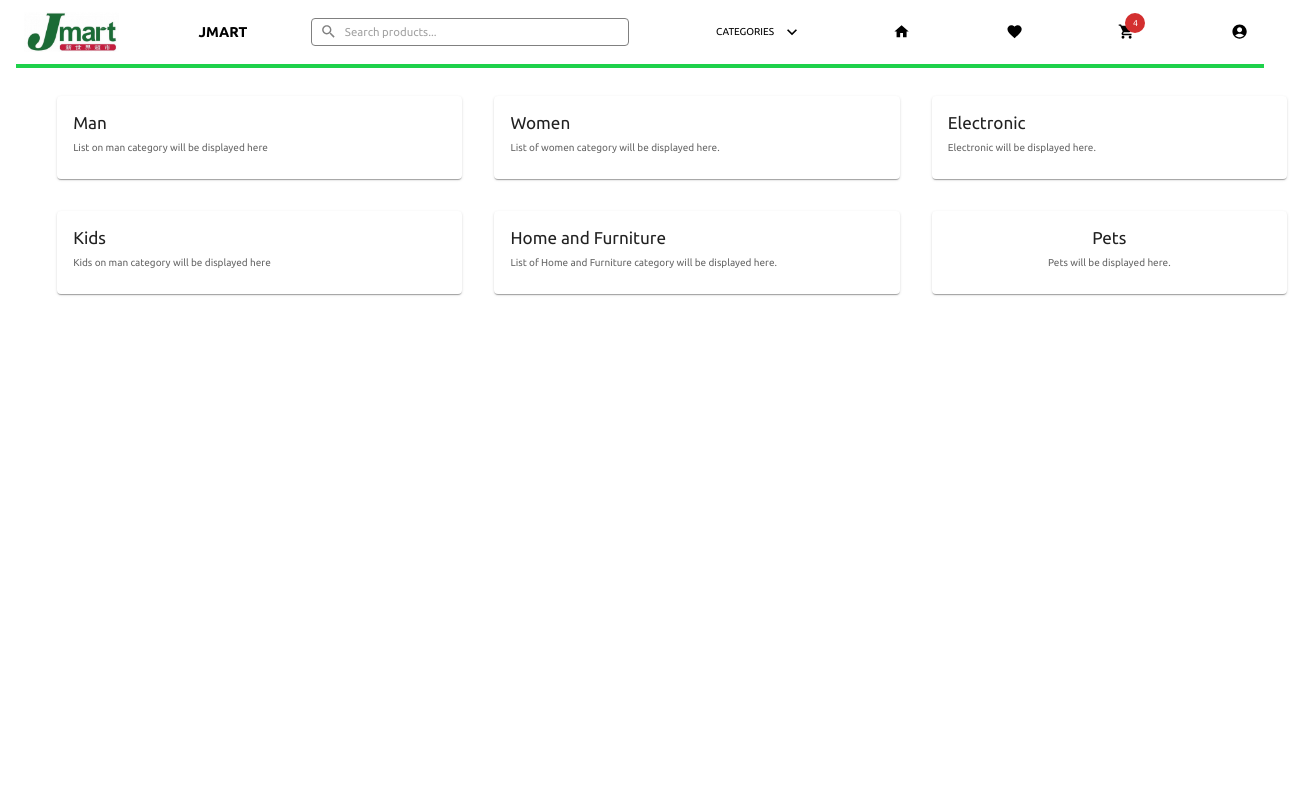
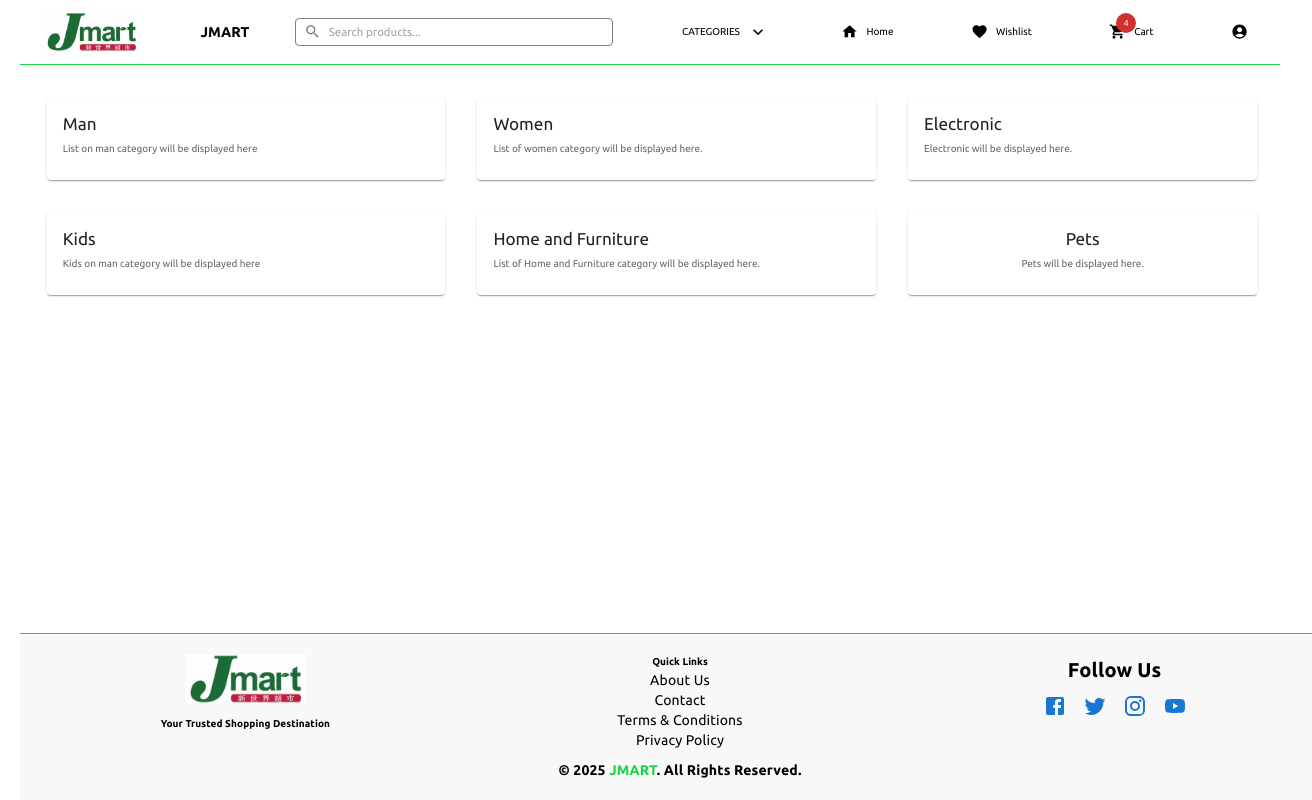
Before and after one commit to Yonas05/all-mall, a React (Create React App) app: page / in a window 1280 px wide. Shown: the whole page, 1312 px wide, since content can reach past the window. Built offline with nearby package versions, Linux system fonts and the light colour scheme.

Commit message:
footer added

```diff
--- a/src/App.js
+++ b/src/App.js
@@ -5,6 +5,7 @@ import Container from './components/Container';
 import NavBar from './components/NavBar';
 import Home  from './components/Home';
 import SlideImages from './components/SlideImage';
+import Footer from './components/Footer';
 function App() {
   return (
     <Router>
@@ -17,6 +18,7 @@ function App() {
         <Route path="/container" element={<Container />} />
         <Route path='/slides' element={<SlideImages />} />
       </Routes>
+      <Footer />
     </Router>
   );
 }
--- /dev/null
+++ b/src/components/Footer.js
@@ -0,0 +1,76 @@
+import React from "react";
+import { Box, Typography, Grid, IconButton } from "@mui/material";
+import { Facebook, Twitter, Instagram, YouTube } from "@mui/icons-material";
+import logo from "../assets/Images/J-Mart-logo-300x126.png"; // Import your logo
+
+const Footer = () => {
+    return (
+        <Box
+            component="footer"
+            sx={{
+                position: "fixed",
+                bottom: 0,
+                left: 0,
+                width: "100%",
+                backgroundColor: "#f8f8f8",
+                padding: "20px",
+                borderTop: "1px solid #1ed14b",
+                fontFamily: "'Ubuntu', sans-serif",
+                textAlign: "center",
+                fontSize:10,
+                marginRight: "20px",
+                marginLeft: "20px" // Added margin-right
+            }}
+        >
+            <Grid container spacing={3} justifyContent="center">
+                {/* Logo Section */}
+                <Grid item xs={12} sm={4}>
+                    <Box
+                        component="img"
+                        src={logo}
+                        alt="JMART Logo"
+                        sx={{ height: 50, marginBottom: "10px" }}
+                    />
+                    <Typography variant="body1" sx={{ fontFamily: "'Ubuntu', sans-serif", fontSize: 10, fontWeight: 'bold' }}>
+                        Your Trusted Shopping Destination
+                    </Typography>
+                </Grid>
+
+                {/* Links Section */}
+                <Grid item xs={12} sm={4}>
+                    <Typography variant="h6" fontSize={10} fontWeight="bold" sx={{ fontFamily: "'Ubuntu', sans-serif" }}>
+                        Quick Links
+                    </Typography>
+                    <Typography variant="body2" sx={{ fontFamily: "'Ubuntu', sans-serif" }}>About Us</Typography>
+                    <Typography variant="body2" sx={{ fontFamily: "'Ubuntu', sans-serif" }}>Contact</Typography>
+                    <Typography variant="body2" sx={{ fontFamily: "'Ubuntu', sans-serif" }}>Terms & Conditions</Typography>
+                    <Typography variant="body2" sx={{ fontFamily: "'Ubuntu', sans-serif" }}>Privacy Policy</Typography>
+                </Grid>
+
+                {/* Social Media Icons */}
+                <Grid item xs={12} sm={4}>
+                    <Typography variant="h6" fontWeight="bold" sx={{ fontFamily: "'Ubuntu', sans-serif" }}>
+                        Follow Us
+                    </Typography>
+                    <Box>
+                        <IconButton color="primary"><Facebook /></IconButton>
+                        <IconButton color="primary"><Twitter /></IconButton>
+                        <IconButton color="primary"><Instagram /></IconButton>
+                        <IconButton color="primary"><YouTube /></IconButton>
+                    </Box>
+                </Grid>
+            </Grid>
+
+            {/* Copyright */}
+            <Typography
+                variant="body2"
+                fontWeight="bold"
+                sx={{ marginTop: "10px", fontFamily: "'Ubuntu', sans-serif" }}
+            >
+                © {new Date().getFullYear()} <span style={{ color: "#1ed14b" }}>JMART</span>. All Rights Reserved.
+            </Typography>
+        </Box>
+    );
+};
+
+export default Footer;
--- a/src/components/Home.js
+++ b/src/components/Home.js
@@ -1,6 +1,6 @@
 import React from "react";
 import {
-    Card, CardContent, Grid, ThemeProvider, Typography, createTheme
+    Card, CardContent, Grid, ThemeProvider, Typography, createTheme, Box
 } from "@mui/material";
 
 // Create a theme with Ubuntu font
@@ -14,6 +14,7 @@ const theme = createTheme({
 function Home() {
     return (
         <ThemeProvider theme={theme}>
+            <Box sx={{ marginLeft: "-10px", width: "calc(100% - 20px)" }}> {/* Add left margin */}
                 {/* First Grid container */}
                 <Grid
                     container
@@ -111,9 +112,9 @@ function Home() {
                                 </Typography>
                             </CardContent>
                         </Card>
-
                     </Grid>
                 </Grid>
+            </Box>
         </ThemeProvider>
     );
 }
--- a/src/components/NavBar.js
+++ b/src/components/NavBar.js
@@ -1,9 +1,16 @@
 import React, { useState } from 'react';
-import { AppBar, Toolbar, Typography,createTheme, Menu, MenuItem, InputBase, Button, Box, Badge, IconButton, ThemeProvider } from '@mui/material';
+import { AppBar, Toolbar, Typography, createTheme, Menu, MenuItem, InputBase, Button, Box, Badge, IconButton, ThemeProvider } from '@mui/material';
 import { Search, ExpandMore, Home, Favorite, ShoppingCart, AccountCircle } from '@mui/icons-material';
 
 // Import your logo image
 import logo from '../assets/Images/J-Mart-logo-300x126.png'; // Adjust the path to your logo image
+
+const theme = createTheme({
+    typography: {
+        fontFamily: "'Ubuntu', sans-serif",
+        fontSize: 10,
+    },
+});
 
 const Navbar = () => {
     const [anchorEl, setAnchorEl] = useState(null);
@@ -11,155 +18,86 @@ const Navbar = () => {
     const [searchQuery, setSearchQuery] = useState('');
     const [selectedCategory, setSelectedCategory] = useState('Categories');
 
-  const handleCategoryMenuOpen = (event) => {
-    setCategoriesAnchorEl(event.currentTarget);
-  };
-
-  const handleCategoryMenuClose = () => {
-    setCategoriesAnchorEl(null);
-  };
-
-  const handleProfileMenuOpen = (event) => {
-    setAnchorEl(event.currentTarget);
-  };
-
-  const handleProfileMenuClose = () => {
-    setAnchorEl(null);
-  };
-
-  const handleSearchChange = (event) => {
-    setSearchQuery(event.target.value);
-  };
-
+    const handleCategoryMenuOpen = (event) => setCategoriesAnchorEl(event.currentTarget);
+    const handleCategoryMenuClose = () => setCategoriesAnchorEl(null);
+    const handleProfileMenuOpen = (event) => setAnchorEl(event.currentTarget);
+    const handleProfileMenuClose = () => setAnchorEl(null);
+    const handleSearchChange = (event) => setSearchQuery(event.target.value);
     const handleCategorySelect = (category) => {
         setSelectedCategory(category);
         handleCategoryMenuClose();
     };
-const theme = createTheme({
-    typography: {
-        fontFamily: "'Ubuntu', sans-serif",
-        fontSize:10
-    },})
+
     return (
-    <ThemeProvider theme={theme}
+        <ThemeProvider theme={theme}>
+            {/* Fixed Navbar */}
+            <AppBar
                 position="sticky"
                 sx={{
-        backgroundColor: 'transparent',
-        boxShadow: 'none',
-        paddingLeft: '16px',
-        paddingRight: '16px',
+                    backgroundColor: "white",
+                    boxShadow: "none",
+                    borderBottom: "1px solid #1ed14b", // Light green bottom border
+                    marginLeft: "20px", // Left margin
+                    width: "calc(100% - 20px)" // Adjust width so it stays aligned
                 }}
             >
-      <Toolbar
-        sx={{
-          display: 'flex',
-          justifyContent: 'space-between',
-          alignItems: 'center',
-        }}
-      >
-        {/* Logo Image */}
-        <Box
-          component="img"
-          src={logo}
-          alt="JMART Logo"
-          sx={{
-            height: 40, // Adjust height of the logo
-            marginRight: 2,
-          }}
-        />
+                <Toolbar sx={{ display: "flex", justifyContent: "space-between", alignItems: "center" }}>
+                    {/* Logo */}
+                    <Box component="img" src={logo} alt="JMART Logo" sx={{ height: 40, marginRight: 2 }} />
 
                     {/* Brand Name */}
-        <Typography
-          variant="h6"
-          sx={{
-            fontWeight: 'bold',
-            color: 'black',
-            textDecoration: 'none',
-          }}
-        >
+                    <Typography variant="h6" sx={{ fontWeight: "bold", color: "black", textDecoration: "none" }}>
                         JMART
                     </Typography>
 
                     {/* Search Box */}
-        <Box
-          sx={{
-            display: 'flex',
-            alignItems: 'center',
-            backgroundColor: 'white',
-            borderRadius: 1,
-            padding: '0 8px',
-            border: '1px solid grey',
-            width: '300px',
-          }}
-        >
-          <Search sx={{ color: 'gray' }} />
-          <InputBase
-            placeholder="Search products..."
-            value={searchQuery}
-            onChange={handleSearchChange}
-            sx={{ marginLeft: 1 }}
-          />
+                    <Box sx={{ display: "flex", alignItems: "center", backgroundColor: "white", borderRadius: 1, padding: "0 8px", border: "1px solid grey", width: "300px" }}>
+                        <Search sx={{ color: "gray" }} />
+                        <InputBase placeholder="Search products..." value={searchQuery} onChange={handleSearchChange} sx={{ marginLeft: 1 }} />
                     </Box>
 
                     {/* Categories Dropdown */}
-        <Button
-          sx={{ color: 'black', marginLeft: 2 }}
-          endIcon={<ExpandMore />}
-          onClick={handleCategoryMenuOpen}
-        >
+                    <Button sx={{ color: "black", marginLeft: 2 }} endIcon={<ExpandMore />} onClick={handleCategoryMenuOpen}>
                         {selectedCategory}
                     </Button>
-        <Menu
-          anchorEl={categoriesAnchorEl}
-          open={Boolean(categoriesAnchorEl)}
-          onClose={handleCategoryMenuClose}
-        >
-          <MenuItem onClick={() => handleCategorySelect('Men')}>Men</MenuItem>
-          <MenuItem onClick={() => handleCategorySelect('Women')}>Women</MenuItem>
-          <MenuItem onClick={() => handleCategorySelect('Electronics')}>Electronics</MenuItem>
-          <MenuItem onClick={() => handleCategorySelect('Home & Furniture')}>Home & Furniture</MenuItem>
-          <MenuItem onClick={() => handleCategorySelect('Home & Furniture')}>Kids</MenuItem>
-          <MenuItem onClick={() => handleCategorySelect('Home & Furniture')}>Pets</MenuItem>
+                    <Menu anchorEl={categoriesAnchorEl} open={Boolean(categoriesAnchorEl)} onClose={handleCategoryMenuClose}>
+                        <MenuItem onClick={() => handleCategorySelect("Men")}>Men</MenuItem>
+                        <MenuItem onClick={() => handleCategorySelect("Women")}>Women</MenuItem>
+                        <MenuItem onClick={() => handleCategorySelect("Electronics")}>Electronics</MenuItem>
+                        <MenuItem onClick={() => handleCategorySelect("Home & Furniture")}>Home & Furniture</MenuItem>
+                        <MenuItem onClick={() => handleCategorySelect("Kids")}>Kids</MenuItem>
+                        <MenuItem onClick={() => handleCategorySelect("Pets")}>Pets</MenuItem>
                     </Menu>
 
                     {/* Icon Buttons */}
-        <IconButton sx={{ color: 'black', marginLeft: 2 }}>
+                    <IconButton sx={{ color: "black", marginLeft: 2 }}>
                         <Home />
+                        <Typography variant="body2" sx={{ marginLeft: 1 }}>Home</Typography>
                     </IconButton>
 
-        <IconButton sx={{ color: 'black', marginLeft: 2 }}>
+                    <IconButton sx={{ color: "black", marginLeft: 2 }}>
                         <Favorite />
+                        <Typography variant="body2" sx={{ marginLeft: 1 }}>Wishlist</Typography>
                     </IconButton>
 
-        <IconButton sx={{ color: 'black', marginLeft: 2 }}>
+                    <IconButton sx={{ color: "black", marginLeft: 2 }}>
                         <Badge badgeContent={4} color="error">
                             <ShoppingCart />
+
                         </Badge>
+                        <Typography variant="body2" sx={{ marginLeft: 1 }}>Cart</Typography>
                     </IconButton>
 
-        <IconButton sx={{ color: 'black', marginLeft: 2 }} onClick={handleProfileMenuOpen}>
+                    <IconButton sx={{ color: "black", marginLeft: 2 }} onClick={handleProfileMenuOpen}>
                         <AccountCircle />
                     </IconButton>
-        <Menu
-          anchorEl={anchorEl}
-          open={Boolean(anchorEl)}
-          onClose={handleProfileMenuClose}
-        >
+                    <Menu anchorEl={anchorEl} open={Boolean(anchorEl)} onClose={handleProfileMenuClose}>
                         <MenuItem onClick={handleProfileMenuClose}>Sign In</MenuItem>
                         <MenuItem onClick={handleProfileMenuClose}>Register</MenuItem>
                         <MenuItem onClick={handleProfileMenuClose}>Log Out</MenuItem>
                     </Menu>
                 </Toolbar>
-
-      {/* Green Border Underline */}
-      <Box
-        sx={{
-          width: 'calc(100% - 32px)',
-          marginLeft: '16px',
-          marginBottom: '-4px',
-          borderBottom: '4px solid #1ed14b',
-        }}
-      />
+            </AppBar>
         </ThemeProvider>
     );
 };
```
Lines whose indentation alone changed are shown as unchanged.
